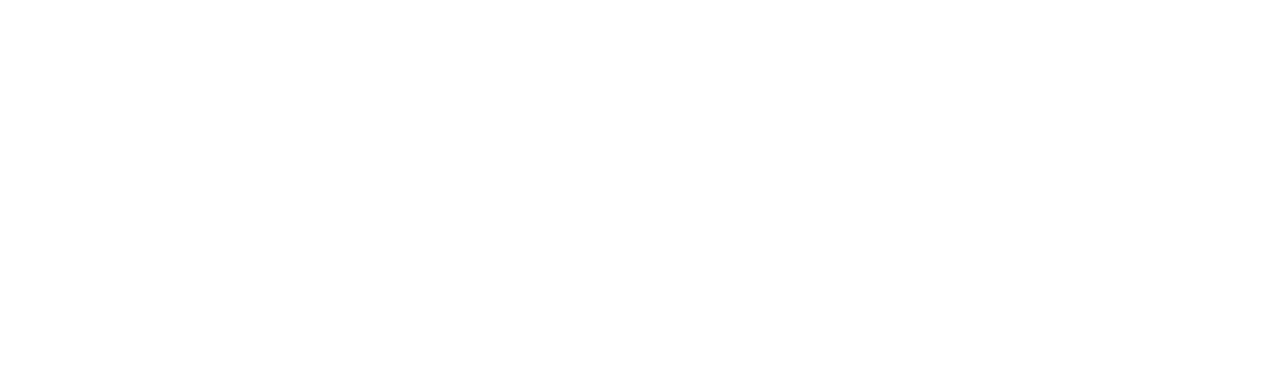
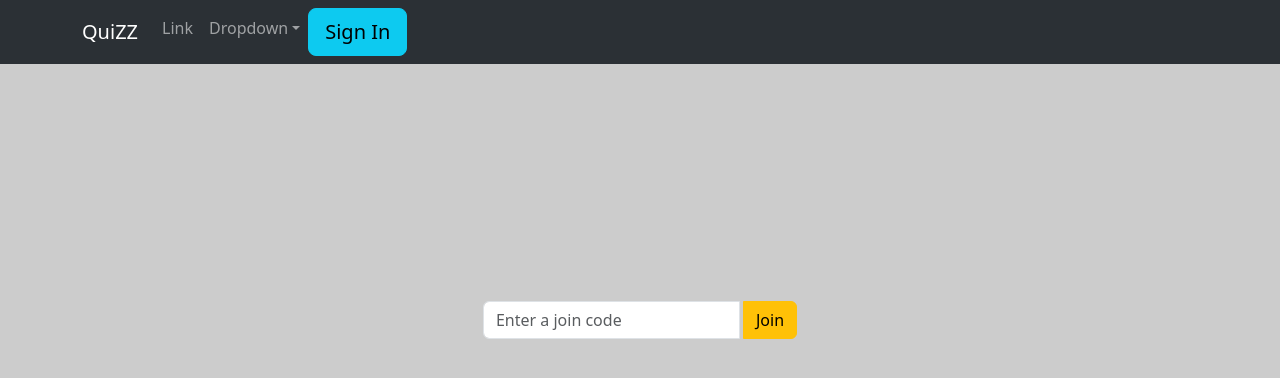
Before and after one commit to DiagoEnder/Quiz, a React (Create React App) app in the folder client/userin/: page /home in a window 1280 px wide. Before the commit this address had no page. Shown: the top 378 px of the page. Built offline with nearby package versions, Linux system fonts and the light colour scheme.

Commit message:
home page UI

```diff
--- a/client/userin/package.json
+++ b/client/userin/package.json
@@ -10,6 +10,7 @@
     "axios": "^1.6.8",
     "bootstrap": "^5.3.3",
     "dotenv": "^16.4.5",
+    "mdb-react-ui-kit": "^8.0.0",
     "react": "^18.2.0",
     "react-bootstrap": "^2.10.2",
     "react-dom": "^18.2.0",
--- a/client/userin/src/App.js
+++ b/client/userin/src/App.js
@@ -1,13 +1,16 @@
 import logo from './logo.svg';
 import { BrowserRouter, Routes, Route, Navigate } from "react-router-dom";
 import ParentAuth from './components/auth/ParentAuth';
+import Home from './components/user/home/Home';
+import { useAuth } from './components/context/AuthContext';
 function App() {
+  const { isLogin } = useAuth()
   return (
     <div className="App">
       <BrowserRouter>
         <Routes>
-          <Route path='/auth' element={<ParentAuth />}>
-          </Route>
+          <Route path='/auth' element={isLogin ? <Home /> : <ParentAuth />}></Route>
+          <Route path='/home' element={<Home />}></Route>
         </Routes>
       </BrowserRouter>
     </div>
--- a/client/userin/src/components/auth/ParentAuth.jsx
+++ b/client/userin/src/components/auth/ParentAuth.jsx
@@ -9,9 +9,11 @@
 import Spinner from 'react-bootstrap/Spinner';
 import 'bootstrap/dist/css/bootstrap.min.css';
 import { useAuth } from '../context/AuthContext';
+import { useNavigate } from "react-router-dom";
 
 function ParentAuth() {
-    const { login } = useAuth()
+    const { login, setIsLogin } = useAuth()
+    const navigate = useNavigate();
 
     const [errorSI, setErrorSI] = useState('')
     const [errorSU, setErrorSU] = useState('')
@@ -46,6 +48,7 @@
                 })
             setErrorSU('')
             setLoadSU(false)
+
             message.success("Success SigUp")
         }
         catch (err) {
@@ -70,6 +73,8 @@
             setErrorSI('')
             setLoadSI(false)
             message.success("Success login")
+            navigate('/home')
+            setIsLogin(true)
         }
         catch (err) {
             setLoadSI(false)
--- a/client/userin/src/components/context/AuthContext.jsx
+++ b/client/userin/src/components/context/AuthContext.jsx
@@ -36,6 +36,8 @@
                 login: login,
                 logout: logout,
                 userData: userData,
+                isLogin: isLogin,
+                setIsLogin: setIsLogin,
             }}>
             {children}
         </AuthContext.Provider>
--- /dev/null
+++ b/client/userin/src/components/user/home/HeaderHome.jsx
@@ -0,0 +1,66 @@
+
+import React, { useEffect, useState } from 'react';
+import Container from 'react-bootstrap/Container';
+import Nav from 'react-bootstrap/Nav';
+import Navbar from 'react-bootstrap/Navbar';
+import NavDropdown from 'react-bootstrap/NavDropdown';
+import Button from 'react-bootstrap/Button';
+import { useAuth } from '../../context/AuthContext';
+import { useNavigate } from "react-router-dom";
+
+function HeaderHome() {
+    const { logout, userData, isLogin } = useAuth()
+    const navigate = useNavigate();
+    const handleClickSignIn = () => {
+        navigate('/auth')
+    }
+    useEffect(() => {
+        console.log(userData)
+    }, [])
+    const handleClickLogout = () => {
+        logout()
+    }
+    return (
+        <Navbar expand="lg" className="bg-body-tertiary" bg="dark" data-bs-theme="dark">
+            <Container>
+                <Navbar.Brand href="#home">QuiZZ</Navbar.Brand>
+                <Navbar.Toggle aria-controls="basic-navbar-nav" />
+                <Navbar.Collapse id="basic-navbar-nav">
+                    <Nav className="me-auto">
+                        <Nav.Link href="#link">Link</Nav.Link>
+                        <NavDropdown title="Dropdown" id="basic-nav-dropdown">
+                            <NavDropdown.Item href="#action/3.1">Action</NavDropdown.Item>
+                            <NavDropdown.Item href="#action/3.2">
+                                Another action
+                            </NavDropdown.Item>
+                            <NavDropdown.Item href="#action/3.3">Something</NavDropdown.Item>
+                            <NavDropdown.Divider />
+                            <NavDropdown.Item href="#action/3.4">
+                                Separated link
+                            </NavDropdown.Item>
+                        </NavDropdown>
+                        {
+                            isLogin && userData &&
+                            <Button variant="secondary" size="lg" >
+                                {userData.name} dashboard
+                            </Button>
+                        }
+                        {
+                            isLogin ?
+                                <Button variant="danger" size="lg" onClick={handleClickLogout}>
+                                    Logout
+                                </Button>
+                                :
+                                <Button variant="info" size="lg" onClick={handleClickSignIn}>
+                                    Sign In
+                                </Button>
+                        }
+
+                    </Nav>
+                </Navbar.Collapse>
+            </Container>
+        </Navbar>
+    )
+}
+
+export default HeaderHome
--- /dev/null
+++ b/client/userin/src/components/user/home/Home.jsx
@@ -0,0 +1,30 @@
+import React from 'react'
+import HeaderHome from './HeaderHome'
+import Form from 'react-bootstrap/Form';
+import 'bootstrap/dist/css/bootstrap.min.css';
+
+function Home() {
+    return (
+        <div style={{ overflow: 'hidden', width: '100%' }}>
+            <HeaderHome />
+            <div className="container-fluid " style={{ justifyContent: 'center', alignItems: 'center', height: 'calc(100vh - 64px)', position: 'relative', background: '#ccc', display: 'flex' }}>
+                {/* <img style={{ objectFit: 'cover', width: '100%', zIndex: '1' }} src="https://static.vecteezy.com/system/resources/previews/011/026/280/original/quiz-seamless-pattern-in-doodle-style-illustration-back-to-school-concept-stationery-symbols-on-chalk-board-background-pattern-hand-drawn-for-print-and-game-quiz-vector.jpg" alt="" /> */}
+
+                <div className="row" style={{ marginTop: '-208px' }}>
+                    <div className="col">
+                        <div className="input-group mb-3">
+                            <input
+                                type="number"
+                                className="form-control"
+                                placeholder="Enter a join code"
+                            />
+                            <button type="button" class="btn btn-warning" style={{ marginLeft: '3px' }}>Join</button>
+                        </div>
+                    </div>
+                </div>
+            </div>
+        </div>
+    )
+}
+
+export default Home
```
Also changed, not shown: client/userin/src/assets/img/lg.png (added), 1 other file (tests, documents, lock files or other folders).
